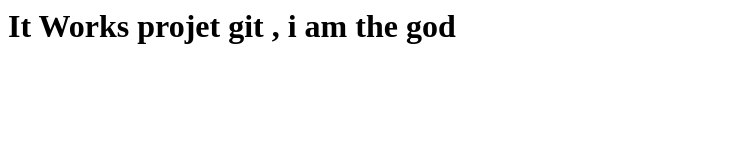
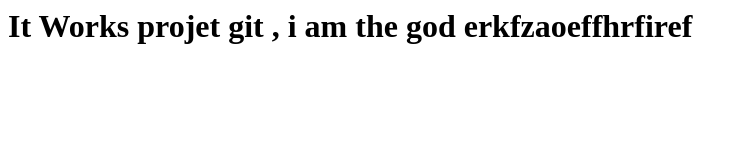
Before and after one commit to vogeaux/website_test_docker, a plain HTML site: page index.html in a window 1280 px wide. Shown: the whole page, without its empty margins (0-747 px from the left). Drawn offline with Linux system fonts and the light colour scheme.

Commit message:
Update index.html

```diff
--- a/index.html
+++ b/index.html
@@ -1 +1 @@
-<h1>It Works projet git , i am the god</h1>
+<h1>It Works projet git , i am the god erkfzaoeffhrfiref</h1>
```
